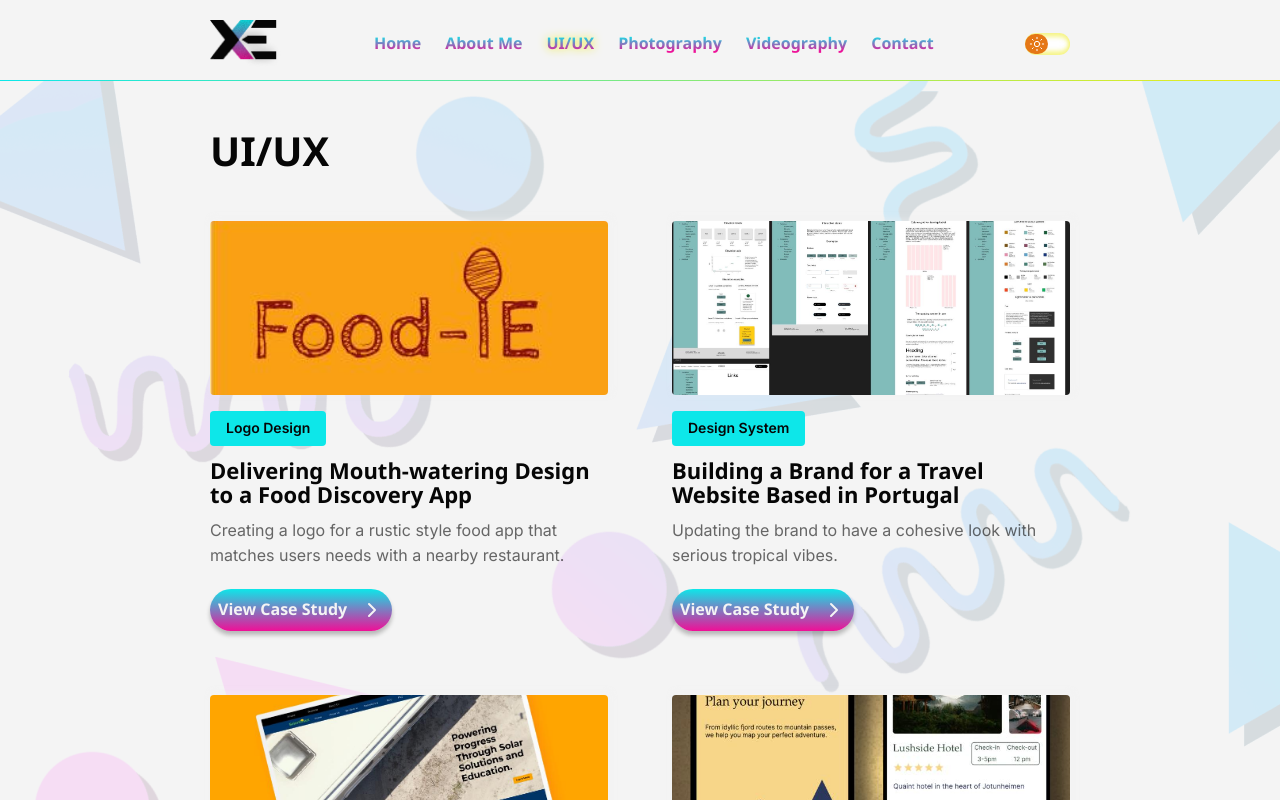
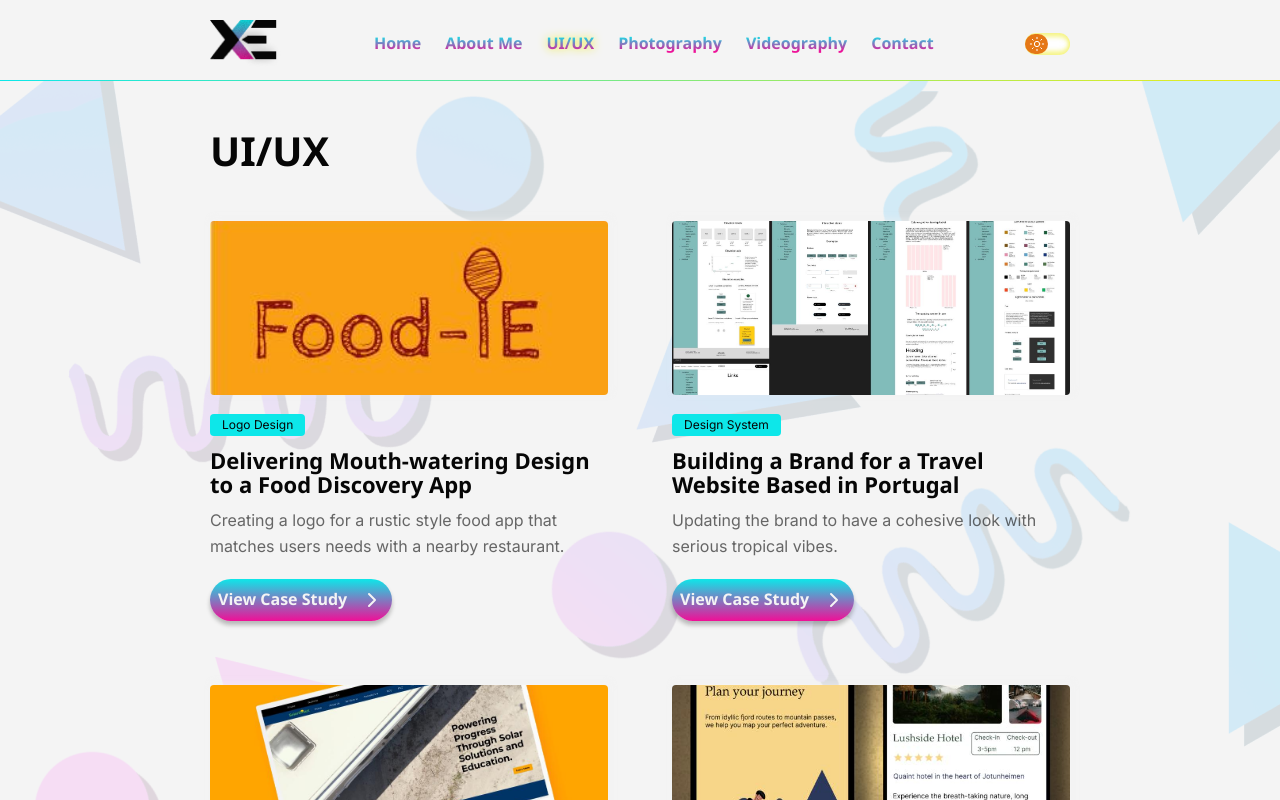
Before and after one commit to duct-tape-deployments/devin-portfolio, a React (Vite) app: page /ui-ux in a window 1280 px wide. Shown: the top 800 px of the page. Built offline with nearby package versions, Linux system fonts and the light colour scheme; a web font is replaced by a local one.

Commit message:
fix(ui-ux): use the shared .badge for portfolio card and case study category tags

```diff
--- a/src/components/portfolio/PortfolioCard.tsx
+++ b/src/components/portfolio/PortfolioCard.tsx
@@ -24,9 +24,7 @@ export function PortfolioCard({ caseStudy }: PortfolioCardProps) {
       )}
 
       <div>
-        <p className="mb-3 inline-flex rounded bg-cyan px-4 py-1.5 text-sm font-semibold text-ink">
-          {content.category}
-        </p>
+        <p className="badge mb-3">{content.category}</p>
 
         <h2 className="font-display text-h3 font-semibold text-foreground">{content.title}</h2>
 
--- a/src/pages/CaseStudy.tsx
+++ b/src/pages/CaseStudy.tsx
@@ -70,9 +70,7 @@ function CaseStudy() {
           />
         )}
 
-        <p className="block w-fit rounded bg-cyan px-1 text-sm font-semibold text-foreground">
-          {content.category}
-        </p>
+        <p className="badge">{content.category}</p>
 
         <h2 className="mt-2 max-w-3xl font-display text-h1 font-bold text-foreground text-shadow-drop">
           {content.title}
```
